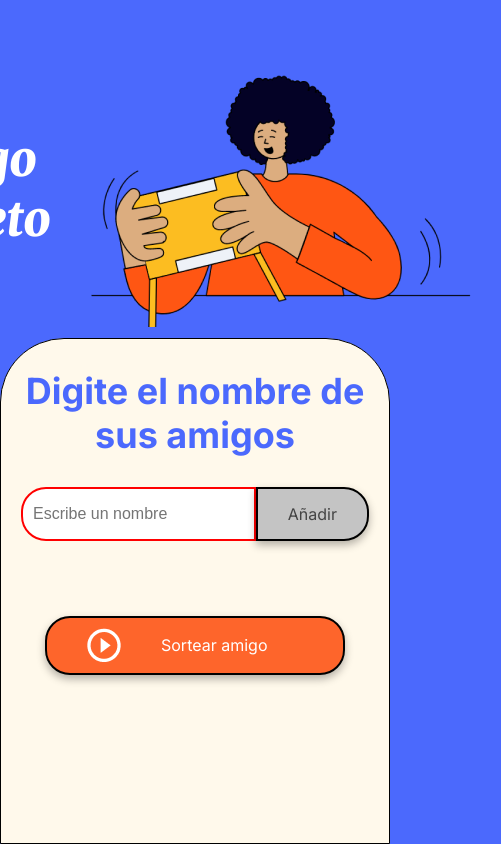
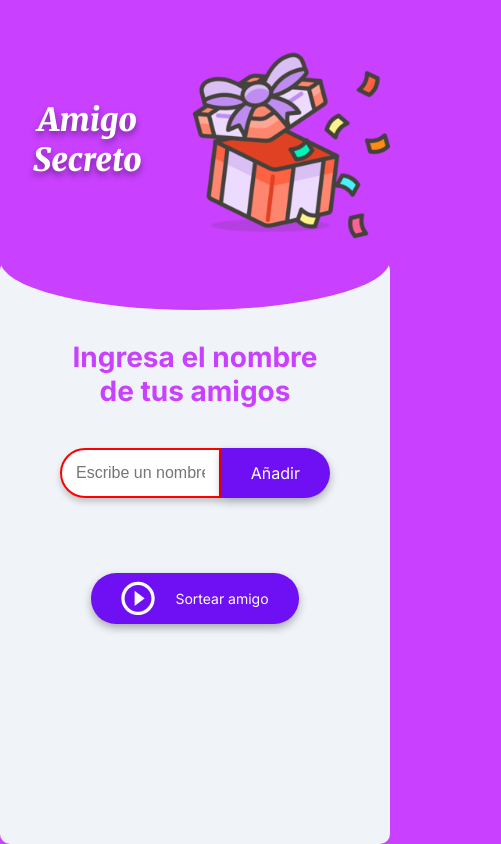
Before and after one commit to Sukiih/amigo_secreto_challenge, a plain HTML site: page index.html in a window 390 px wide. Both pictures are taken after a click on the button "Añadir". Shown: the whole page, 501 px wide, since content can reach past the window. Drawn offline with Linux system fonts and the light colour scheme.

Commit message:
Cambios en el estilo

```diff
--- a/app.js
+++ b/app.js
@@ -38,6 +38,15 @@ function agregarAmigo() {
     actualizarLista()
 }
 
+//Agregue un evento para que tambien se agregen amigos al presionar enter
+const inputAmigo = document.getElementById('amigo')
+inputAmigo.addEventListener('keydown', function(event) {
+    if (event.key === 'Enter') {
+        //aca se esta llamando la funcion
+        agregarAmigo()
+    }
+})
+
 function mostrarAmigo() {
     actualizarLista()
 }
--- a/index.html
+++ b/index.html
@@ -14,11 +14,11 @@
     <main class="main-content">
         <header class="header-banner">
             <h1 class="main-title">Amigo Secreto</h1>
-            <img src="assets/amigo-secreto.png" alt="Imagen representativa de amigo secreto">
+            <img class= "header-image" src="assets/gift_icon.png" alt="Imagen representativa de amigo secreto">
         </header>
 
         <section class="input-section">
-            <h2 class="section-title">Digite el nombre de sus amigos</h2>
+            <h2 class="section-title">Ingresa el nombre de tus amigos</h2>
             <div class="input-wrapper">
                 <input type="text" id="amigo" class="input-name" placeholder="Escribe un nombre">
                 <button class="button-add" onclick="agregarAmigo()">Añadir</button>
--- a/style.css
+++ b/style.css
@@ -1,11 +1,12 @@
 :root {
-    --color-primary: #4B69FD;
-    --color-secondary: #FFF9EB;
-    --color-tertiary: #C4C4C4;
-    --color-button: #fe652b;
-    --color-button-hover: #e55720;
-    --color-text: #444444;
+    --color-primary: #c940ff;
+    --color-secondary: #f0f4f8;
+    --color-tertiary: #00e5ff;
+    --color-button: #6e10f3;
+    --color-button-hover: #3700b3;
+    --color-text: #333333;
     --color-white: #FFFFFF;
+    --color-border: #00e5ff;
 }
 
 /* Estilos generales */
@@ -21,52 +22,78 @@ body {
     display: flex;
     justify-content: center;
     align-items: center;
+    font-family: 'Poppins', sans-serif;
 }
 
 .main-content {
     display: flex;
     flex-direction: column;
+    align-items: center;
+    width: 100%;
     height: 100%;
-    width: 100%;
 }
 
 /* Banner */
 .header-banner {
-    flex: 40%;
     display: flex;
     justify-content: center;
     align-items: center;
-    padding: 40px 0 0;
+    gap: 15px;
+    padding: 40px 0 20px;
+    text-align: center;
+    position: relative;
+    z-index: 2;
+}
+
+.header-image {
+    height: auto;
+    width: 200px;
 }
 
 /* Sección de entrada */
 .input-section {
+    position: relative;
     flex: 60%;
     background-color: var(--color-secondary);
-    border: 1px solid #000;
-    border-radius: 64px 64px 0 0;
     display: flex;
     flex-direction: column;
     align-items: center;
-    padding: 20px;
+    padding: 60px;
     width: 100%;
+    border-radius: 10px;
 }
 
-/* Títulos */
+.input-section::before {
+    content: "";
+    position: absolute;
+    top: -50px;
+    left: 0;
+    width: 100%;
+    height: 100px;
+    background: var(--color-primary);
+    border-radius: 50%;
+}
+
+.input-section:hover {
+    background-image: linear-gradient(white, white), radial-gradient(circle closest-side, #00e5ff, #ff4081);
+    transition: background-image 0.5s ease-in-out;
+}
+
 .main-title {
     font-size: 48px;
     font-family: "Merriweather", serif;
     font-weight: 900;
     font-style: italic;
     color: var(--color-white);
+    text-shadow: 0 4px 6px rgba(0, 0, 0, 0.4);
 }
 
 .section-title {
-    font-family: "Inter", serif;
+    font-family: "Inter", sans-serif;
     font-size: 36px;
     font-weight: 700;
     color: var(--color-primary);
-    margin: 10px 0;
+    margin: 20px 0;
     text-align: center;
 }
 
@@ -81,51 +108,69 @@ body {
 
 .input-name {
     width: 100%;
-    padding: 10px;
-    border: 2px solid #000;
+    padding: 12px 16px;
+    border: 2px solid var(--color-primary);
     border-radius: 25px 0 0 25px;
-    font-size: 16px;
+    font-size: 18px;
+    color: var(--color-text);
+    background-color: var(--color-white);
+    transition: all 0.3s ease-in-out;
+    box-shadow: 0 4px 6px rgba(0, 0, 0, 0.2);
 }
 
-.button-container {
-    width: 300px;
-    justify-content: center;
+.input-name:focus {
+    outline: none;
+    border: 2px solid var(--color-border);
+    box-shadow: 0 0 10px var(--color-border);
 }
 
-/* Estilos de entrada de texto */
-.input-title {
-    flex: 1;
-    padding: 10px 15px;
-    font-size: 16px;
-    border: 2px solid #333;
-    border-right: none;
-    border-radius: 25px 0 0 25px;
-    font-family: "Merriweather", serif;
-    box-shadow: 0 4px 8px rgba(0, 0, 0, 0.3);
+/* Animación borde neón */
+.input-name:hover {
+    border: 2px solid var(--color-border);
+    animation: neon-border 1.5s infinite alternate;
 }
 
-/* Estilos de botón */
+@keyframes neon-border {
+    0% {
+        border-color: var(--color-border);
+        box-shadow: 0 0 5px var(--color-border), 0 0 10px var(--color-border), 0 0 20px var(--color-border);
+    }
+    30% {
+        border-color: #ffea00;
+        box-shadow: 0 0 5px #ffea00, 0 0 10px #ffea00, 0 0 20px #ffea00;
+    }
+    60% {
+        border-color: #04e717;
+        box-shadow: 0 0 5px #04e717, 0 0 10px #04e717, 0 0 20px #04e717;
+    }
+    100% {
+        border-color: var(--color-tertiary);
+        box-shadow: 0 0 5px var(--color-tertiary), 0 0 10px var(--color-tertiary), 0 0 20px var(--color-tertiary);
+    }
+}
+
+/* Botón del input */
 button {
     padding: 15px 30px;
     font-family: "Inter", sans-serif;
     font-size: 16px;
-    border: 2px solid #000;
-    border-radius: 25px;
+    border: none;
+    border-radius: 0 25px 25px 0;
+    background-color: var(--color-button);
+    color: var(--color-white);
     box-shadow: 0 4px 8px rgba(0, 0, 0, 0.3);
     cursor: pointer;
+    transition: all 0.3s ease-in-out;
+    position: relative;
+    z-index: 3;
 }
 
-.button-add {
-    background-color: var(--color-tertiary);
-    color: var(--color-text);
-    border-radius: 0 25px 25px 0;
+button:hover {
+    background-color: var(--color-button-hover);
+    box-shadow: 0 6px 12px rgba(0, 0, 0, 0.2);
 }
 
-.button-add:hover {
-    background-color: #a1a1a1;
-}
-
-/* Listas */
+/* Lista */
 ul {
     list-style-type: none;
     color: var(--color-text);
@@ -134,15 +179,16 @@ ul {
     margin: 20px 0;
 }
 
+/* Resultados */
 .result-list {
     margin-top: 15px;
-    color: #05DF05;
+    color: var(--color-text);
     font-size: 22px;
     font-weight: bold;
     text-align: center;
 }
 
-/* Botón de sortear título */
+/* Botón de sortear */
 .button-draw {
     display: flex;
     align-items: center;
@@ -151,12 +197,33 @@ ul {
     color: var(--color-white);
     background-color: var(--color-button);
     font-size: 16px;
-}
-
-.button-draw img {
-    margin-right: 40px;
+    border-radius: 25px;
+    transition: background-color 0.3s ease-out, box-shadow 0.3s ease-out;
 }
 
 .button-draw:hover {
     background-color: var(--color-button-hover);
+    transform: scale(1.05);
 }
+
+.button-draw img {
+    margin-right: 20px;
+}
+
+/* Media Queries */
+@media (max-width: 768px) {
+    .main-title {
+        font-size: 32px;
+    }
+    .section-title {
+        font-size: 28px;
+    }
+    .input-name {
+        font-size: 16px;
+        padding: 10px 14px;
+    }
+    .button-draw {
+        font-size: 14px;
+        padding: 8px 30px;
+    }
+}
```
Also changed, not shown: assets/gift_icon.png (added).
